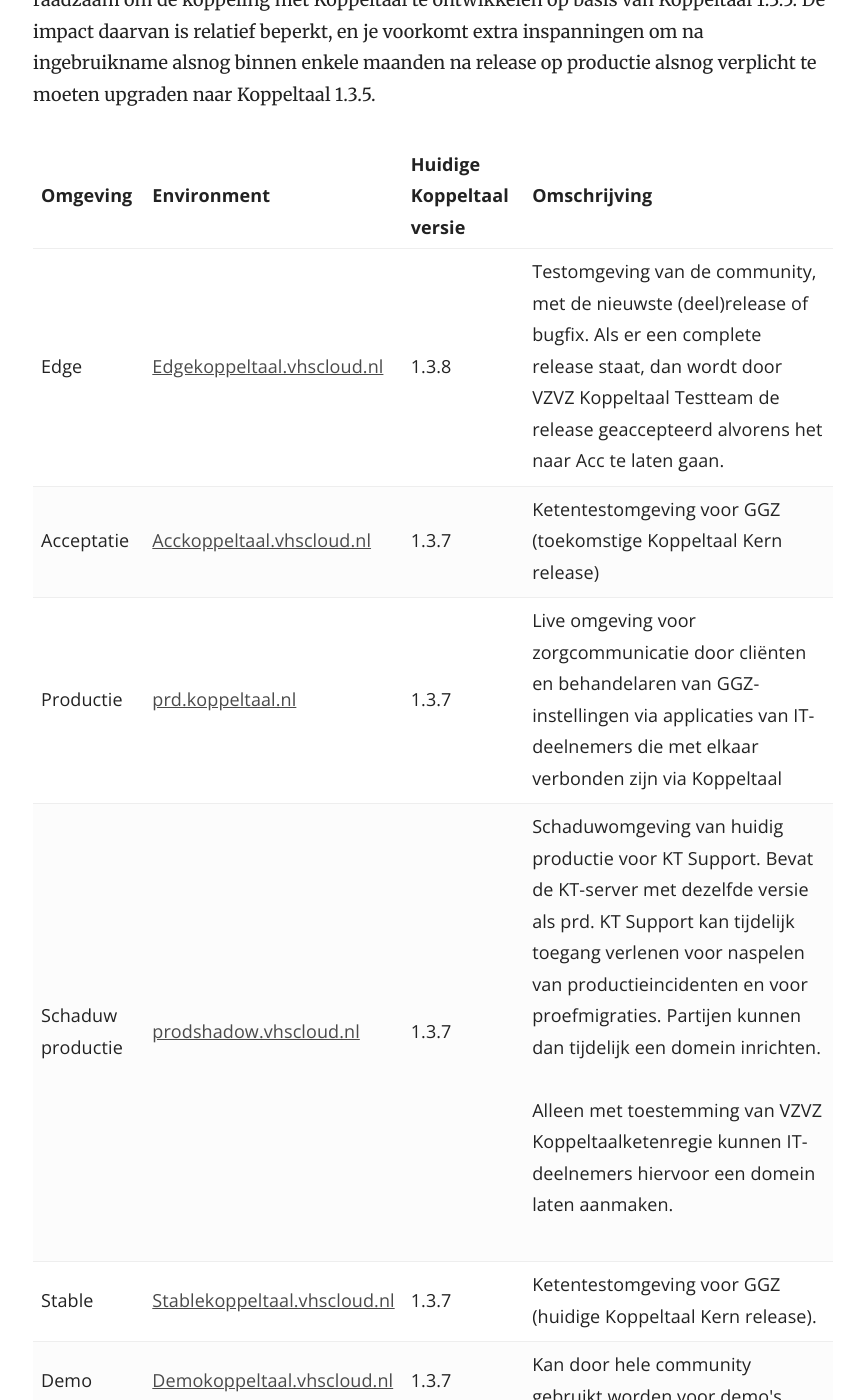
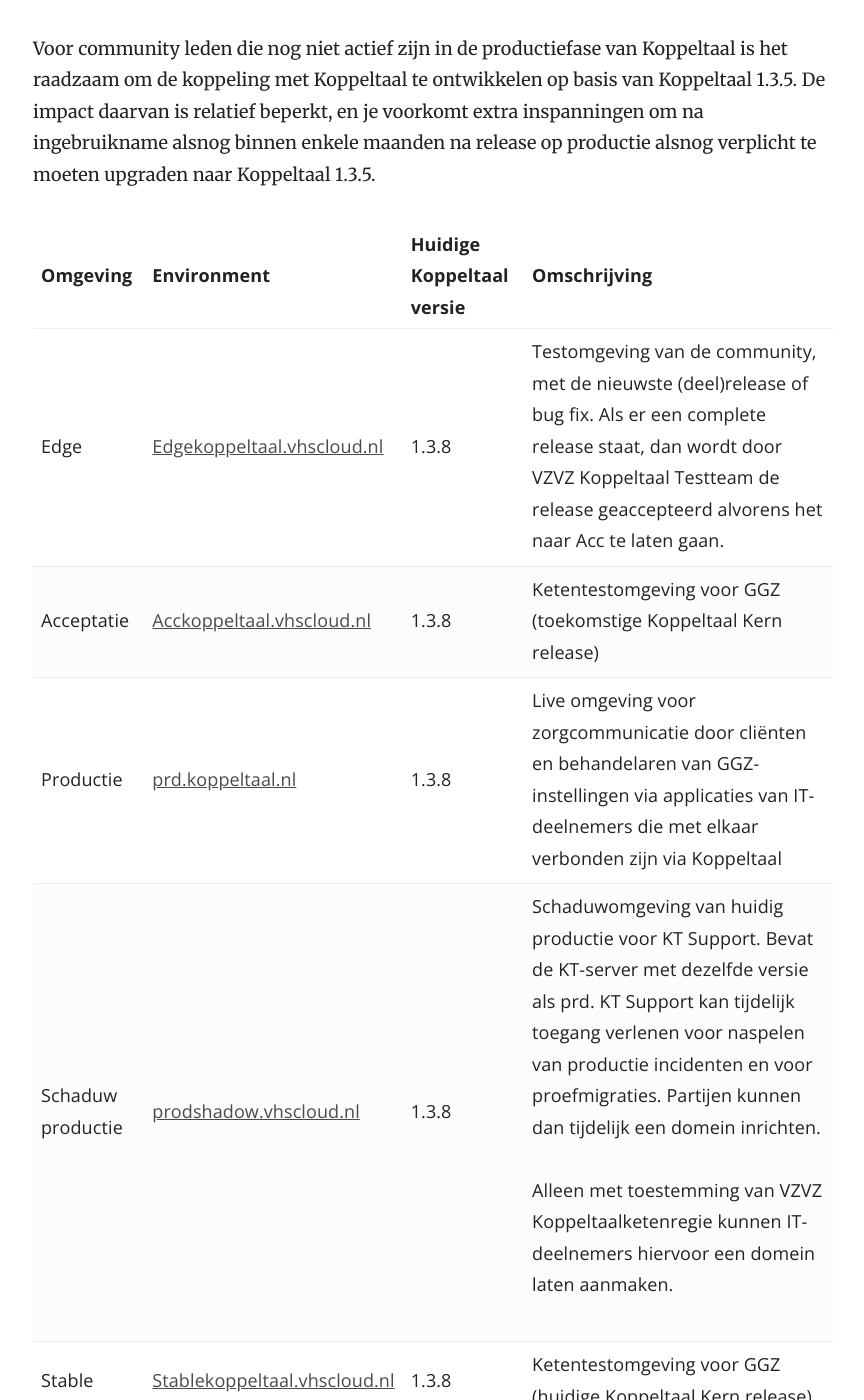
Before and after one commit to Koppeltaal/Koppeltaal-Documentation, a Jekyll site: the page built from release-planning.md, in a window 1280 px wide and 1400 px high, scrolled down 2323 px. Shown: the whole window, without its empty margins (357-1221 px from the left). Built offline with Jekyll 4.4.1, drawn with Linux system fonts in a browser that asks for light colours; some of the changed text lies outside the part shown.

Commit message:
Updated planning

```diff
--- a/release-planning.md
+++ b/release-planning.md
@@ -8,23 +8,11 @@ description: >-
 
 ## Koppeltaal server
 
-Huidige release : **1.3.7.**  Geplande release **1.3.8** eind November 2020.
+Huidige release : **1.3.8.**  Geplande release **1.3.9** in 2021.
 
-Release 1.3.7 is een herstelversie van 1.3.5.
+Release 1.3.8 is een herstelversie van 1.3.5.
 
-Volgende  punten zijn hierin opgenomen:
-
-| Ticket | Type | Omschrijving |
-| :--- | :--- | :--- |
-| ICE-610 | Change Request | Uitschakelen van resource versie check per domein. |
-| ICE-601 | Bug | Display waarden voor ActivityKind in KT aangepast. |
-| ICE-464 | FeatureRequest | Koppeltaal online autorisaties inzichtelijk gemaakt dmv autorisatie tabel. |
-
-
-
-Release 1.3.8 is ook een herstelversie van 1.3.5.
-
-Hierin zijn de volgende punten in opgenomen:
+Hierin zijn de volgende punten opgenomen:
 
 | Ticket | Type | Omschrijving |
 | :--- | :--- | :--- |
@@ -35,13 +23,24 @@ Hierin zijn de volgende punten in opgenomen:
 | ICE-598 | BUG | Functionaliteit van verificatiecode werkt niet correct. |
 | ICE-183 | Feature Request | Bericht identifier toevoegen in WebHook POST. |
 
+Release 1.3.9 is \(ook\) een herstelversie van 1.3.5.
+
+Hierin zijn, voorlopig,  de volgende punten opgenomen:
+
+| Ticket | Type | Omschrijving |
+| :--- | :--- | :--- |
+| ICE-716 | Feature Request | Performance issue Integrator queries |
+| ICE-715 | Feature Request | Performance issue Koppeltaal queries |
+| ICE-697 | Bug | Error on GetNextNextAndClaim |
+| ICE-645 | Bug | 2FA - Mobiel nummer kan foutief aangepast worden met verificatie |
+
 **Supported Koppeltaal release:** 1.3.5
 
 ## Planning
 
 Release 1.3.5 is by design ontworpen vanuit de behoefte van beheerorganisaties om de migratie van hun applicaties onafhankelijk van elkaar te kunnen doorvoeren. Applicaties die nog op 1.3.3 uitwisselen, kunnen by design uitwisselen met applicaties die al op 1.3.5 communiceren. Alle partijen worden opgeroepen om zo spoedig mogelijk de migratie af te ronden door hun applicatie in productie te voorzien van release 1.3.5 of hoger van Koppeltaal.
 
-Release 1.3.8 is een herstelversie van 1.3.5 en wordt eind November in productie gebracht.
+Release 1.3.9 is een herstelversie van 1.3.5 en wordt begin 2021 in productie gebracht.
 
 ## API specificaties
 
@@ -78,7 +77,7 @@ Voor community leden die nog niet actief zijn in de productiefase van Koppeltaal
         />
       </td>
       <td style="text-align:left">1.3.8</td>
-      <td style="text-align:left">Testomgeving van de community, met de nieuwste (deel)release of bugfix.
+      <td style="text-align:left">Testomgeving van de community, met de nieuwste (deel)release of bug fix.
         Als er een complete release staat, dan wordt door VZVZ Koppeltaal Testteam
         de release geaccepteerd alvorens het naar Acc te laten gaan.</td>
     </tr>
@@ -86,14 +85,14 @@ Voor community leden die nog niet actief zijn in de productiefase van Koppeltaal
       <td style="text-align:left">Acceptatie</td>
       <td style="text-align:left"><a href="http://acckoppeltaal.vhscloud.nl/">Acckoppeltaal.vhscloud.nl</a>
       </td>
-      <td style="text-align:left">1.3.7</td>
+      <td style="text-align:left">1.3.8</td>
       <td style="text-align:left">Ketentestomgeving voor GGZ (toekomstige Koppeltaal Kern release)</td>
     </tr>
     <tr>
       <td style="text-align:left">Productie</td>
       <td style="text-align:left"><a href="https://prd.koppeltaal.nl/">prd.koppeltaal.nl</a>
       </td>
-      <td style="text-align:left">1.3.7</td>
+      <td style="text-align:left">1.3.8</td>
       <td style="text-align:left">Live omgeving voor zorgcommunicatie door cli&#xEB;nten en behandelaren
         van GGZ-instellingen via applicaties van IT-deelnemers die met elkaar verbonden
         zijn via Koppeltaal</td>
@@ -102,11 +101,11 @@ Voor community leden die nog niet actief zijn in de productiefase van Koppeltaal
       <td style="text-align:left">Schaduw productie</td>
       <td style="text-align:left"> <a href="https://prodshadow.vhscloud.nl/">prodshadow.vhscloud.nl</a>
       </td>
-      <td style="text-align:left">1.3.7</td>
+      <td style="text-align:left">1.3.8</td>
       <td style="text-align:left">
         <p>Schaduwomgeving van huidig productie voor KT Support. Bevat de KT-server
           met dezelfde versie als prd. KT Support kan tijdelijk toegang verlenen
-          voor naspelen van productieincidenten en voor proefmigraties. Partijen
+          voor naspelen van productie incidenten en voor proefmigraties. Partijen
           kunnen dan tijdelijk een domein inrichten.</p>
         <p>Alleen met toestemming van VZVZ Koppeltaalketenregie kunnen IT-deelnemers
           hiervoor een domein laten aanmaken.</p>
@@ -116,14 +115,14 @@ Voor community leden die nog niet actief zijn in de productiefase van Koppeltaal
       <td style="text-align:left">Stable</td>
       <td style="text-align:left"><a href="http://stablekoppeltaal.vhscloud.nl/">Stablekoppeltaal.vhscloud.nl</a>
       </td>
-      <td style="text-align:left">1.3.7</td>
+      <td style="text-align:left">1.3.8</td>
       <td style="text-align:left">Ketentestomgeving voor GGZ (huidige Koppeltaal Kern release).</td>
     </tr>
     <tr>
       <td style="text-align:left">Demo</td>
       <td style="text-align:left"><a href="http://demokoppeltaal.vhscloud.nl/">Demokoppeltaal.vhscloud.nl</a>
       </td>
-      <td style="text-align:left">1.3.7</td>
+      <td style="text-align:left">1.3.8</td>
       <td style="text-align:left">Kan door hele community gebruikt worden voor demo&apos;s</td>
     </tr>
   </tbody>
```
Also changed, not shown: other parts of release-planning.md (+1 -1 lines).
